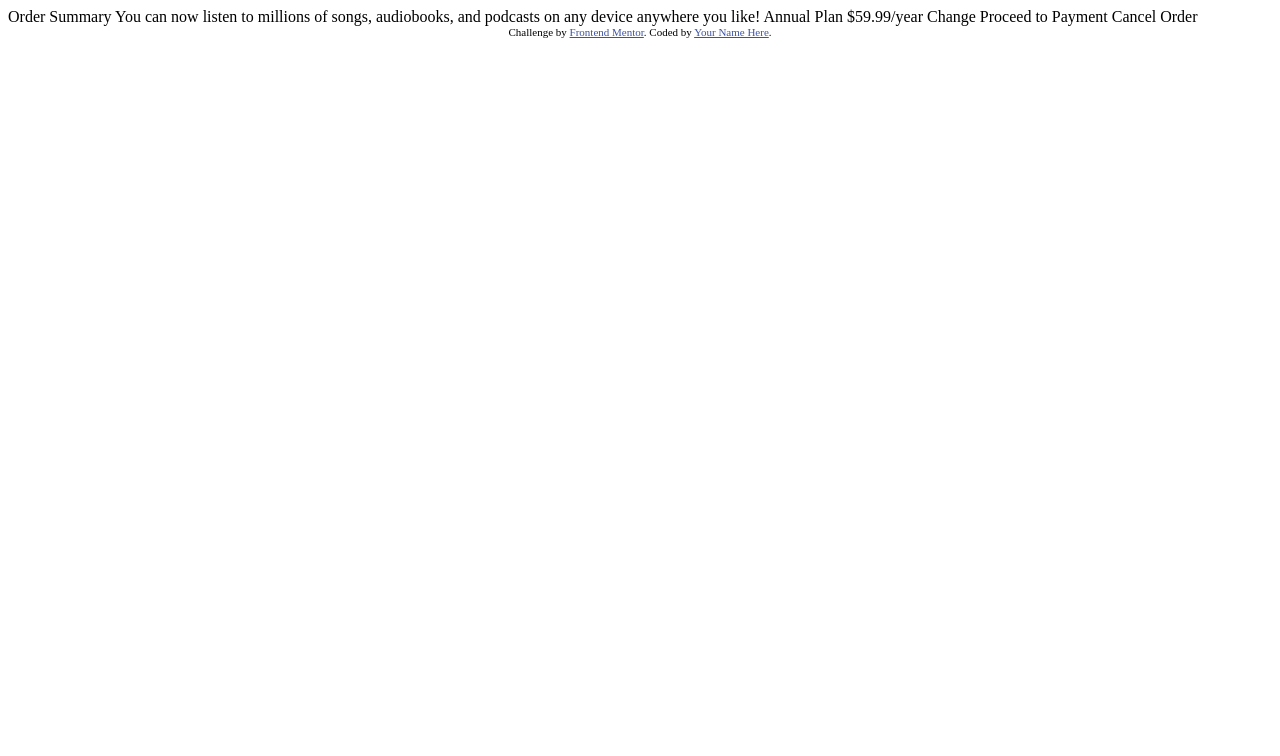
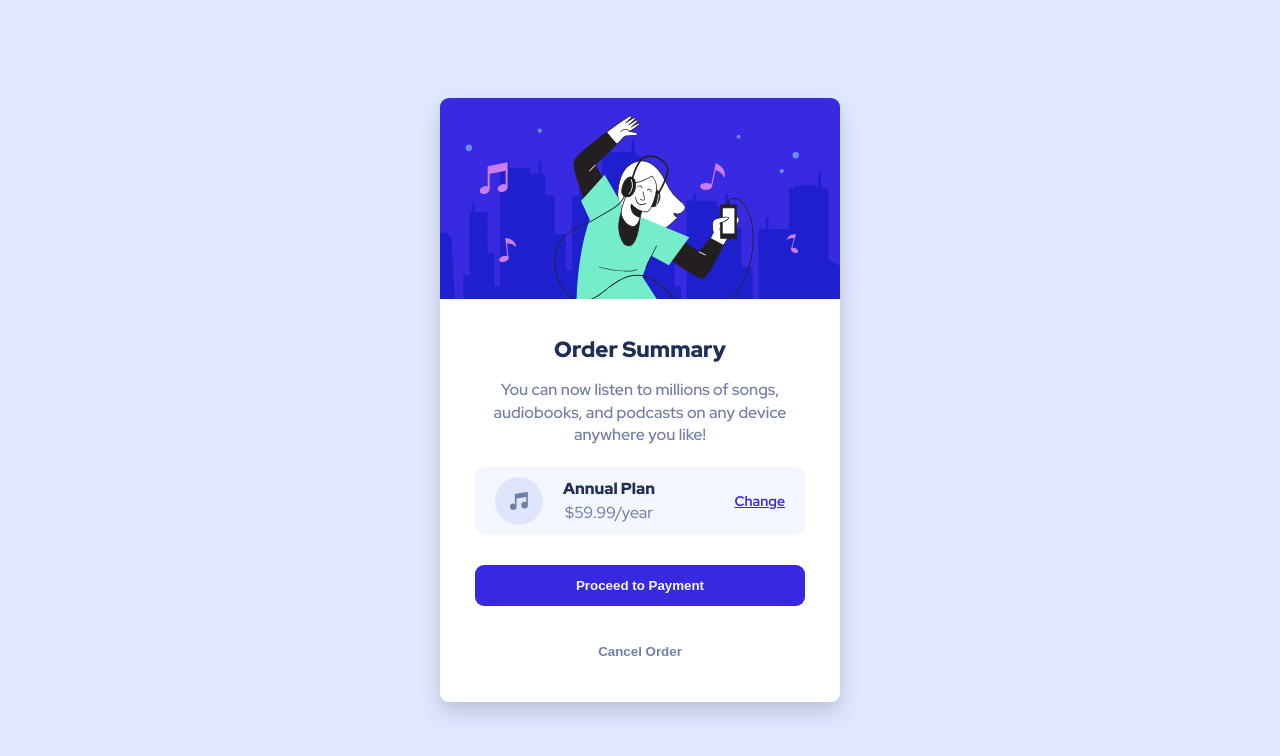
Before and after one commit to Mikiyas6/order-summary-component-main, a plain HTML site: page index.html in a window 1280 px wide. Drawn offline with Linux system fonts and the light colour scheme.

Commit message:
first commit

```diff
--- /dev/null
+++ b/Queries.css
@@ -0,0 +1,69 @@
+/* - Font sizes (px)
+10 / 12 / 14 / 16 / 18 / 20 / 24 / 30 / 36 / 44 / 52 / 62 / 74 / 86 / 98
+
+- Spacing system (px)
+2 / 4 / 8 / 12 / 16 / 24 / 32 / 48 / 64 / 80 / 96 / 128 */
+
+/*  -> we always use em for media queries*/
+
+/* ********************************  */
+/* For Small Laptops(Below 1366px) ->  1366px/16px = 85.375em */
+/* ******************************** */
+@media (max-width: 85.375em) {
+}
+
+/* ********************************  */
+/* For Landscape Tablets(Below 1200px) ->  1200px/16px = 75em */
+/* ******************************** */
+
+@media (max-width: 75em) {
+  /* 9px/16px =  0.5625*/
+  /* font-size Adjustment */
+  html {
+    font-size: 56.25%;
+  }
+}
+
+/* ********************************  */
+/* For Tablet(Below 960px) ->  960px/16px = 60em */
+/* ******************************** */
+@media (max-width: 60em) {
+  /* 8px/16px =  0.5*/
+  /* font-size Adjustment */
+  html {
+    font-size: 50%;
+  }
+}
+
+/* ********************************  */
+/* For Small-Tablets(Below 760px) ->  760px/16px = 47.5em */
+/* ******************************** */
+@media (max-width: 47.5em) {
+  /* 7px/16px =  0.4375*/
+  html {
+    font-size: 43.75%;
+  }
+}
+
+/* ********************************  */
+/* For Phones(Below 560px) ->  560px/16px = 35em */
+/* ******************************** */
+@media (max-width: 35em) {
+  /* 6px/16px =  37.5*/
+  .order-summary {
+    grid-template-rows: 35fr 100fr;
+  }
+
+  .order-summary-heading {
+    font-size: 2.8rem;
+  }
+  .order-summary-description {
+    color: var(--Desaturated-blue);
+    font-size: 2rem;
+    line-height: 1.6;
+  }
+  .btn--payment,
+  .btn--cancel-order {
+    font-weight: 700;
+  }
+}
--- a/index.html
+++ b/index.html
@@ -1,37 +1,50 @@
 <!DOCTYPE html>
 <html lang="en">
   <head>
-  <meta charset="UTF-8">
-  <meta name="viewport" content="width=device-width, initial-scale=1.0"> <!-- displays site properly based on user's device -->
+    <meta charset="UTF-8" />
+    <meta name="viewport" content="width=device-width, initial-scale=1.0" />
+    <!-- displays site properly based on user's device -->
 
-  <link rel="icon" type="image/png" sizes="32x32" href="./images/favicon-32x32.png">
-
+    <link
+      rel="icon"
+      type="image/png"
+      sizes="32x32"
+      href="./images/favicon-32x32.png"
+    />
+    <link rel="preconnect" href="https://fonts.googleapis.com" />
+    <link rel="preconnect" href="https://fonts.gstatic.com" crossorigin />
+    <link
+      href="https://fonts.googleapis.com/css2?family=Red+Hat+Display:ital,wght@0,300..900;1,300..900&display=swap"
+      rel="stylesheet"
+    />
+    <link rel="stylesheet" href="./style.css" />
+    <link rel="stylesheet" href="./Queries.css" />
     <title>Frontend Mentor | Order summary card</title>
-
-  <!-- Feel free to remove these styles or customise in your own stylesheet 👍 -->
-  <style>
-    .attribution { font-size: 11px; text-align: center; }
-    .attribution a { color: hsl(228, 45%, 44%); }
-  </style>
   </head>
   <body>
-
-  Order Summary
-
-  You can now listen to millions of songs, audiobooks, and podcasts on any
-  device anywhere you like!
-
-  Annual Plan
-  $59.99/year
-
-  Change
-
-  Proceed to Payment
-  Cancel Order
-
-  <div class="attribution">
-    Challenge by <a href="https://www.frontendmentor.io?ref=challenge" target="_blank">Frontend Mentor</a>.
-    Coded by <a href="#">Your Name Here</a>.
+    <section class="section-order-summary">
+      <div class="order-summary">
+        <div class="order-summary-img-box"></div>
+        <div class="order-summary-content-box">
+          <h3 class="order-summary-heading">Order Summary</h3>
+          <p class="order-summary-description">
+            You can now listen to millions of songs, audiobooks, and podcasts on
+            any device anywhere you like!
+          </p>
+          <div class="order-summary-plan-box">
+            <div class="order-summary-subscrioption-and-icon">
+              <img src="./images/icon-music.svg" alt="music note icon" />
+              <div class="order-summary-subscription">
+                <p class="order-summary-subscription-type">Annual Plan</p>
+                <p class="order-summary-subscription-amount">$59.99/year</p>
               </div>
+            </div>
+            <a class="order-summary-subscription-change" href="#">Change</a>
+          </div>
+          <button class="btn btn--CTA btn--payment">Proceed to Payment</button>
+          <button class="btn btn--CTA btn--cancel-order">Cancel Order</button>
+        </div>
+      </div>
+    </section>
   </body>
 </html>
--- /dev/null
+++ b/style.css
@@ -0,0 +1,167 @@
+/*
+--- 01 TYPOGRAPHY SYSTEM
+
+- Font sizes (px)
+10 / 12 / 14 / 16 / 18 / 20 / 24 / 30 / 36 / 44 / 52 / 62 / 74 / 86 / 98
+    - default: 16px
+
+- Font weights
+Default: 500
+Medium: 700
+Bold: 900
+
+- Line heights
+Default: 1
+
+- Letter spacing
+
+--- 05 SHADOWS
+
+box-shadow: rgba(0, 0, 0, 0.16) 0px 1px 4px;
+
+--- 06 BORDER-RADIUS
+
+Default: 9px
+
+--- 07 WHITESPACE
+
+- Spacing system (px)
+2 / 4 / 8 / 12 / 16 / 24 / 32 / 48 / 64 / 80 / 96 / 128
+*/
+
+:root {
+  --Pale-blue: hsl(225, 100%, 94%);
+  --Bright-blue: hsl(245, 75%, 52%);
+  --light-blue: hsl(245, 74%, 62%);
+  --Very-pale-blue: hsl(225, 100%, 98%);
+  --Desaturated-blue: hsl(224, 23%, 55%);
+  --Dark-blue: hsl(223, 47%, 23%);
+  --white: hsl(0, 0%, 100%);
+}
+*,
+*::before,
+*::after {
+  padding: 0;
+  margin: 0;
+  box-sizing: border-box;
+}
+html {
+  font-size: 62.5%;
+}
+html,
+body {
+  width: 100%;
+  height: 100%;
+  overflow-x: hidden;
+}
+body {
+  font-family: "Red Hat Display", sans-serif;
+  font-size: 1.6rem;
+  font-weight: 500;
+  line-height: 1;
+  background: var(--Pale-blue);
+  display: flex;
+  justify-content: center;
+  align-items: center;
+  /* background-image: url(./images/pattern-background-desktop.svg); */
+}
+.order-summary {
+  max-width: 40rem;
+  display: grid;
+  grid-template-columns: 1fr;
+  grid-template-rows: 40fr 80fr;
+  box-shadow: rgba(0, 0, 0, 0.16) 0px 10px 20px;
+  border-radius: 9px;
+  overflow: hidden;
+}
+.order-summary-img-box {
+  overflow: hidden;
+  background-image: url(./images/illustration-hero.svg);
+  background-size: cover;
+  background-position: center;
+}
+.order-summary-content-box {
+  background: var(--white);
+  padding: 3rem 3.5rem;
+  display: flex;
+  flex-direction: column;
+  gap: 1rem;
+  text-align: center;
+}
+.order-summary-heading {
+  color: var(--Dark-blue);
+  font-weight: 900;
+  font-size: 2.2rem;
+  margin-bottom: 0.8rem;
+  margin-top: 1rem;
+}
+.order-summary-description {
+  color: var(--Desaturated-blue);
+  line-height: 1.4;
+  margin-bottom: 1rem;
+  font-weight: 600;
+}
+.order-summary-plan-box {
+  display: flex;
+  align-items: center;
+  justify-content: space-between;
+  background: var(--Very-pale-blue);
+  padding: 1rem 2rem;
+  border-radius: 9px;
+  margin-bottom: 2rem;
+}
+
+.order-summary-subscrioption-and-icon {
+  display: flex;
+  align-items: center;
+  justify-content: center;
+  gap: 2rem;
+}
+.order-summary-subscription-type {
+  color: var(--Dark-blue);
+  font-weight: 900;
+  margin-bottom: 0.8rem;
+}
+.order-summary-subscription-amount {
+  color: var(--Desaturated-blue);
+}
+.order-summary-plan-box a:link,
+.order-summary-plan-box a:visited {
+  color: var(--Bright-blue);
+  font-weight: 700;
+  font-size: 1.4rem;
+}
+.order-summary-plan-box a:hover,
+.order-summary-plan-box a:active {
+  color: var(--light-blue);
+  text-decoration: none;
+}
+.btn {
+  cursor: pointer;
+  padding: 1.3rem 3rem;
+  background: none;
+  border: none;
+  border-radius: 9px;
+}
+.btn--payment {
+  color: var(--Very-pale-blue);
+  font-weight: 800;
+  background-color: var(--Bright-blue);
+  margin-bottom: 1.5rem;
+}
+.btn--payment:hover {
+  background-color: var(--light-blue);
+  font-weight: 900;
+}
+.btn--cancel-order {
+  color: var(--Desaturated-blue);
+  font-weight: 700;
+}
+.btn--cancel-order:hover {
+  color: var(--Dark-blue);
+  font-weight: 900;
+}
+.btn--payment,
+.btn--cancel-order {
+  transition: all 0.3s;
+}
```
Also changed, not shown: 2 other files. Lines whose indentation alone changed are shown as unchanged.
